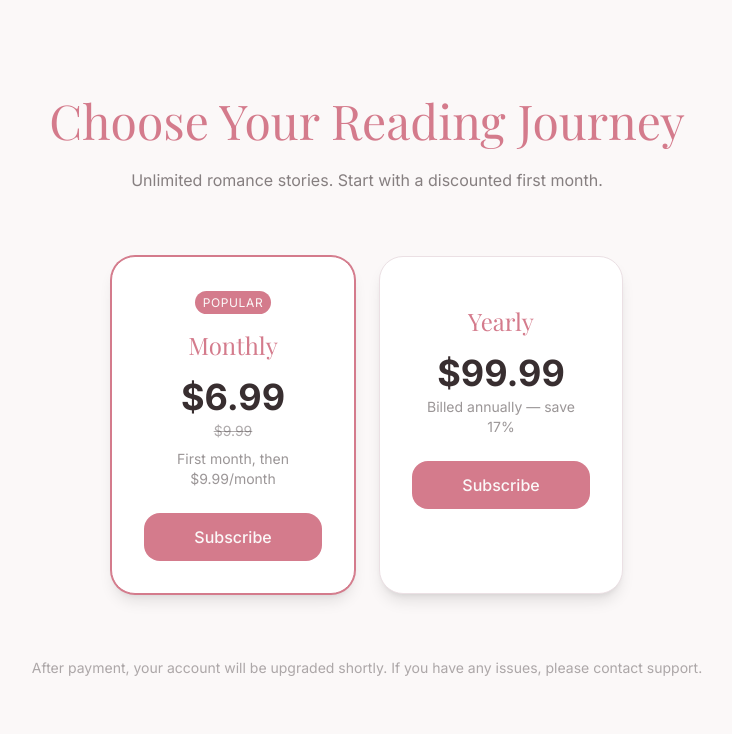
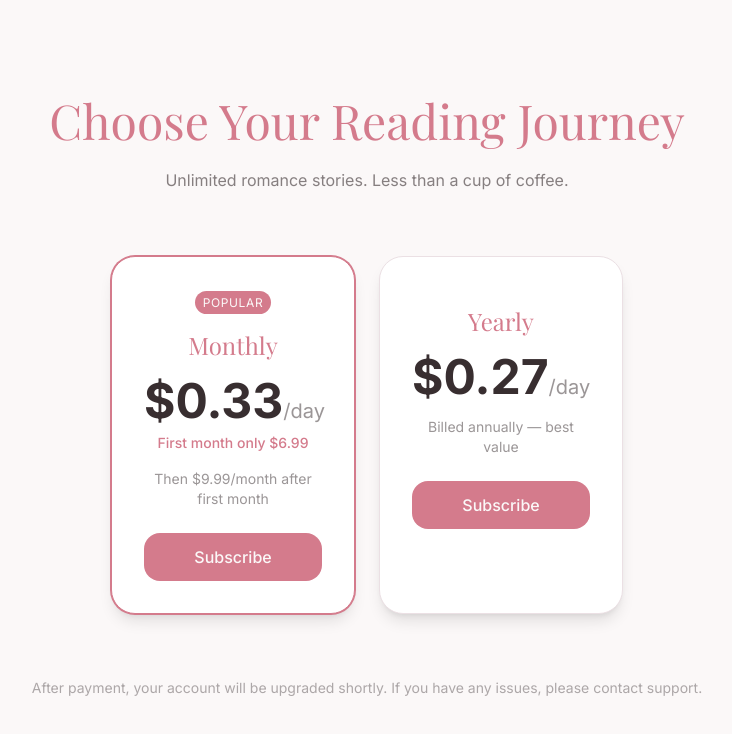
Before and after one commit to yangyifei757-dotcom/mystorysite, a Next.js app: page /pricing in a window 1280 px wide. Shown: the top 734 px of the page, without its empty margins (273-1005 px from the left). Built offline with nearby package versions, Linux system fonts and the light colour scheme; a web font is replaced by a local one.

Commit message:
Update page.tsx

```diff
--- a/app/pricing/page.tsx
+++ b/app/pricing/page.tsx
@@ -2,18 +2,20 @@ export default function PricingPage() {
   const plans = [
     {
       name: 'Monthly',
-      price: '$6.99',
-      originalPrice: '$9.99',
+      dailyPrice: '0.33',        // 基于原价 $9.99 折算
+      monthlyPrice: '9.99',
+      firstMonthPrice: '6.99',   // 首月优惠价，单独展示
       interval: 'month',
-      description: 'First month, then $9.99/month',
+      description: 'Then $9.99/month after first month',
       paymentLink: 'https://www.creem.io/payment/prod_4ZI6kyf8A9qbLyDyYYb6Tx?offer=QZO318UTSZ',
       popular: true,
     },
     {
       name: 'Yearly',
-      price: '$99.99',
+      dailyPrice: '0.27',        // 基于 $99.99 折算，最低日费
+      yearlyPrice: '99.99',
       interval: 'year',
-      description: 'Billed annually — save 17%',
+      description: 'Billed annually — best value',
       paymentLink: 'https://www.creem.io/payment/prod_1vKDDSUKmfkSefSmmhlHa',
     },
   ]
@@ -23,7 +25,7 @@ export default function PricingPage() {
       <div className="max-w-2xl mx-auto text-center">
         <h1 className="font-serif text-5xl text-primary mb-6">Choose Your Reading Journey</h1>
         <p className="text-foreground/60 max-w-xl mx-auto mb-16">
-          Unlimited romance stories. Start with a discounted first month.
+          Unlimited romance stories. Less than a cup of coffee.
         </p>
 
         <div className="grid grid-cols-1 md:grid-cols-2 gap-6 max-w-lg mx-auto">
@@ -40,11 +42,23 @@ export default function PricingPage() {
                 </span>
               )}
               <h3 className="text-2xl font-serif text-primary mt-4 mb-4">{plan.name}</h3>
-              <p className="text-4xl font-bold text-foreground mb-1">{plan.price}</p>
-              {plan.originalPrice && (
-                <p className="text-sm text-foreground/40 line-through mb-2">{plan.originalPrice}</p>
+
+              {/* 日费突出显示 */}
+              <p className="text-5xl font-bold text-foreground mb-1">
+                ${plan.dailyPrice}
+                <span className="text-xl text-foreground/50 font-normal">/day</span>
+              </p>
+
+              {/* 首月优惠标签（仅月订阅有） */}
+              {plan.firstMonthPrice && (
+                <p className="text-sm text-primary font-medium mt-2">
+                  First month only ${plan.firstMonthPrice}
+                </p>
               )}
-              <p className="text-sm text-foreground/50 mb-6">{plan.description}</p>
+
+              {/* 说明文字 */}
+              <p className="text-sm text-foreground/50 mt-4 mb-6">{plan.description}</p>
+
               <a
                 href={plan.paymentLink}
                 target="_blank"
```
